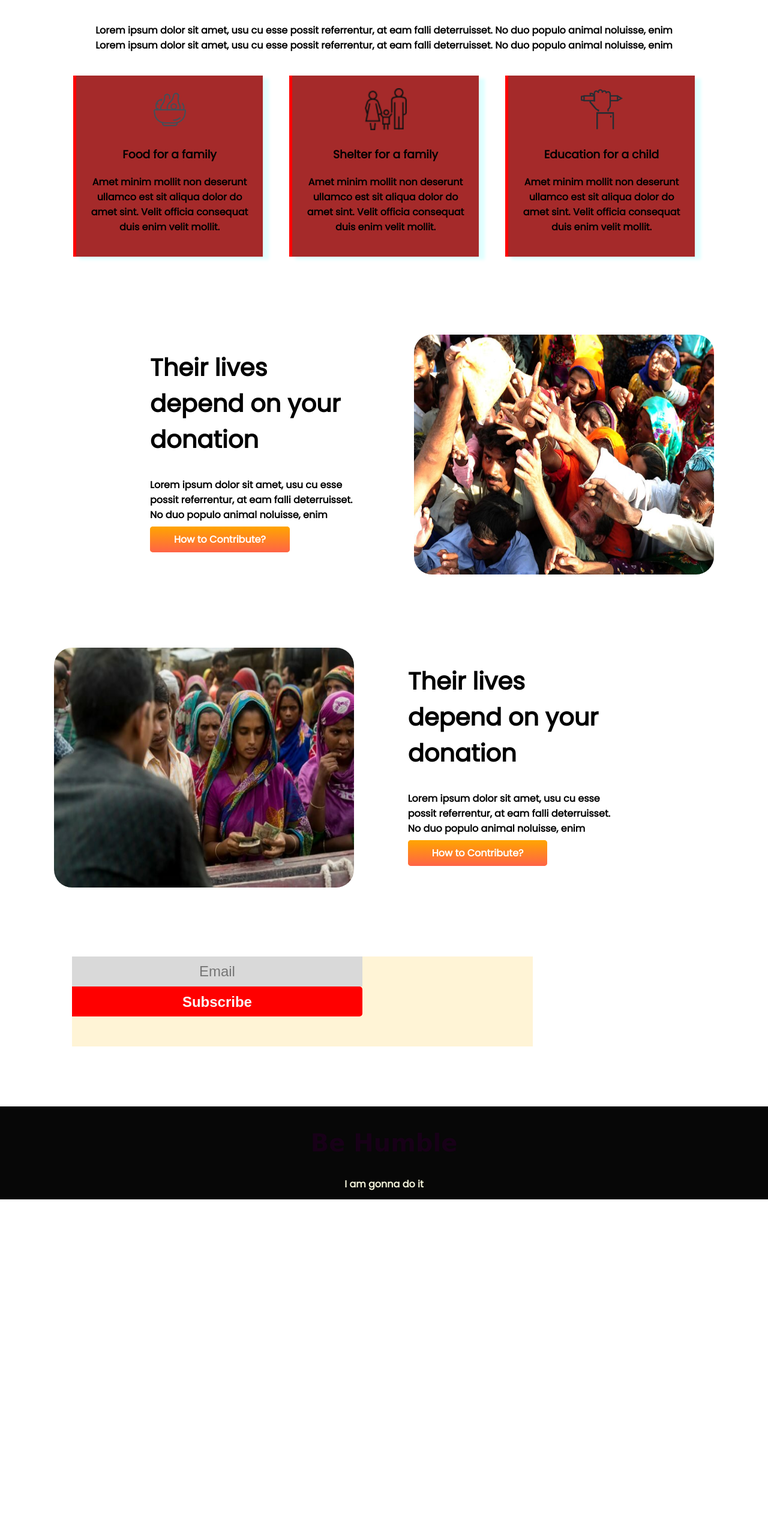
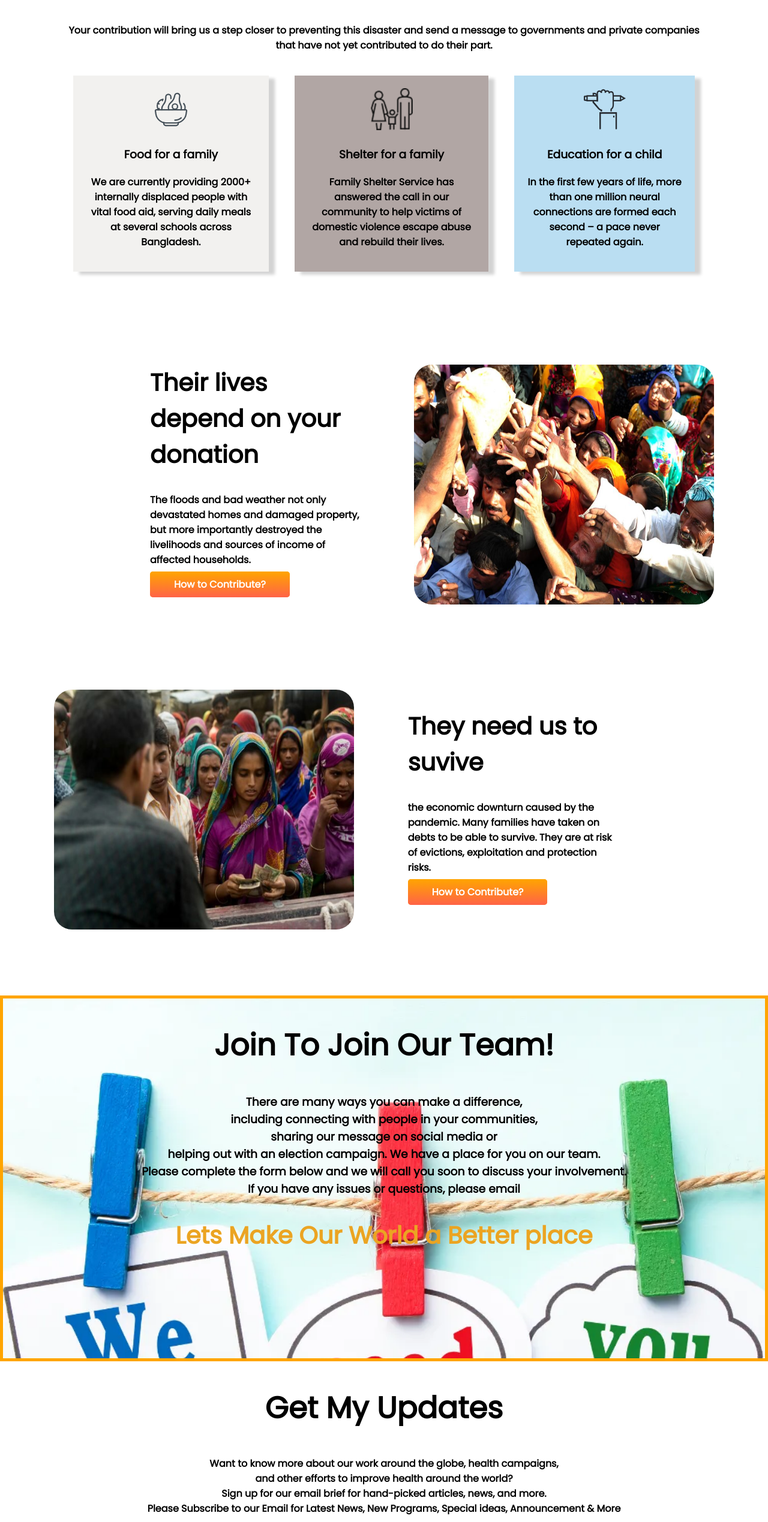
Before and after one commit to d3v-tushar/assignment-donate-today, a plain HTML site: page index.html in a window 1280 px wide. Shown: the part 1783-4321 px from the top of the page at 60% size. Before the commit the page ends 3783 px from the top, so only its background shows below. Drawn offline with Linux system fonts and the light colour scheme; a web font is replaced by a local one.

Commit message:
final submission

```diff
--- a/index.html
+++ b/index.html
@@ -63,36 +63,28 @@
     <section class="donate-plan">
         <div donate-plan-txt>
             <h1>Our Donate Plan</h1>
-            <p>Lorem ipsum dolor sit amet, usu cu esse possit referrentur, at eam falli
-                deterruisset. No duo populo animal noluisse, enim <br>
-                Lorem ipsum dolor sit amet, usu cu esse possit referrentur, at eam falli
-                deterruisset. No duo populo animal noluisse, enim</p>
+            <p>Your contribution will bring us a step closer to preventing this disaster and send a message to
+                governments and private companies <br> that have not yet contributed to do their part.</p>
         </div>
 
         <div class="donate-items">
-            <div>
+            <div id="box-color1">
                 <img src="icons/icon8.svg" alt="">
                 <h3>Food for a family</h3>
-                <p>Amet minim mollit non deserunt
-                    ullamco est sit aliqua dolor do amet
-                    sint. Velit officia consequat duis enim
-                    velit mollit.</p>
+                <p>We are currently providing 2000+ internally displaced people with
+                    vital food aid, serving daily meals at several schools across Bangladesh.</p>
             </div>
-            <div>
+            <div id="box-color2">
                 <img src="icons/shelter.png" alt="">
                 <h3>Shelter for a family</h3>
-                <p>Amet minim mollit non deserunt
-                    ullamco est sit aliqua dolor do amet
-                    sint. Velit officia consequat duis enim
-                    velit mollit.</p>
+                <p>Family Shelter Service has answered the call in our community to help victims of domestic violence
+                    escape abuse and rebuild their lives. </p>
             </div>
-            <div>
+            <div id="box-color3">
                 <img src="icons/icon5.svg" alt="">
                 <h3>Education for a child</h3>
-                <p>Amet minim mollit non deserunt
-                    ullamco est sit aliqua dolor do amet
-                    sint. Velit officia consequat duis enim
-                    velit mollit.</p>
+                <p>In the first few years of life, more than one million neural connections are formed each second – a
+                    pace never repeated again. </p>
             </div>
 
         </div>
@@ -102,9 +94,8 @@
     <section class="flexible-container">
         <div class="context1">
             <h2>Their lives depend on your donation</h2>
-            <p>Lorem ipsum dolor sit amet, usu cu esse possit
-                referrentur, at eam falli deterruisset. No duo populo
-                animal noluisse, enim</p>
+            <p>The floods and bad weather not only devastated homes and damaged property, but more importantly destroyed
+                the livelihoods and sources of income of affected households.</p>
             <div class="button-pos">
                 <a class="link-button" target="_blank" href="www.facebook.com/alex.ornob">How to Contribute?</a>
             </div>
@@ -117,20 +108,46 @@
     <section class="flexible-container">
         <div class="half-width"><img src="images/donation1.jpg" alt=""></div>
         <div class="context2">
-            <h2>Their lives depend on your donation</h2>
-            <p>Lorem ipsum dolor sit amet, usu cu esse possit
-                referrentur, at eam falli deterruisset. No duo populo
-                animal noluisse, enim</p>
+            <h2>They need us
+                to suvive</h2>
+            <p>the economic downturn caused by the pandemic. Many families have taken on debts to be able to survive.
+                They are at risk of evictions, exploitation and protection risks.</p>
             <div class="button-pos">
                 <a class="link-button" target="_blank" href="www.facebook.com/alex.ornob">How to Contribute?</a>
             </div>
 
         </div>
     </section>
-    <div class="newsletter-email">
-        <div class="email-continer"></div>
-        <input type="email" name="mail" placeholder="Email"><input type="submit" value="Subscribe">
-    </div>
+    <section id="join-us">
+        <h1>Join To Join Our Team!</h1>
+        <h3>
+            There are many ways you can make a difference, <br> including connecting with people in your
+            communities,<br> sharing
+            our message on social media or <br> helping out with an election campaign. We have a place for you on our
+            team. <br>
+
+            Please complete the form below and we will call you soon to discuss your involvement. <br>
+
+            If you have any issues or questions, please email</h3>
+        <h2 id="color-text">Lets Make Our World a Better place</h2>
+    </section>
+
+    <section id="update">
+        <div class="update-container">
+            <div>
+                <h1>Get My Updates</h1>
+                <p>Want to know more about our work around the globe, health campaigns, <br> and other efforts to
+                    improve health around the world? <br> Sign up for our email brief for hand-picked articles, news,
+                    and more. <br>
+                    Please Subscribe to our Email for Latest News, New Programs, Special ideas, Announcement & More</p>
+            </div>
+            <div class="newsletter-email">
+                <div class="email-continer"></div>
+                <input type="email" name="mail" placeholder="Email"><input type="submit" value="Subscribe">
+            </div>
+        </div>
+    </section>
+
 </body>
 <footer>
     <div class="foot">
--- a/style.css
+++ b/style.css
@@ -91,9 +91,20 @@ section {
 .donate-items div {
     margin: 2%;
     padding: 2%;
-    border-left: 5px solid red;
-    background-color: brown;
-    box-shadow: 10px 5px 5px lightcyan;
+    box-shadow: 10px 5px 5px;
+    box-shadow: 10px 5px 5px lightgray;
+}
+
+#box-color1 {
+    background-color: #f2f1ef;
+}
+
+#box-color2 {
+    background-color: #b1a6a4;
+}
+
+#box-color3 {
+    background-color: #badef2;
 }
 
 .donate-plan p {
@@ -274,8 +285,8 @@ footer {
 }
 
 .newsletter-email {
-    width: 60%;
-    margin: 90px 0px 100px 120px;
+    width: 85%;
+    margin: 90px 120px 100px 120px;
     height: 150px;
     justify-content: center;
     background-color: #fff4d6;
@@ -311,3 +322,28 @@ input[type=submit] {
     font-weight: 600;
     border-radius: 0px 5px 5px 0;
 }
+
+.updates-container {
+    display: flex;
+    margin-bottom: 100px;
+    margin-top: 100px;
+}
+
+#update {
+    text-align: center;
+    margin-top: 50px 0px;
+}
+
+#join-us {
+    text-align: center;
+    background-image: url(images/join\ us.webp);
+    background-repeat: no-repeat;
+    background-size: cover;
+    height: 600px;
+    border: 5px solid orange;
+}
+
+#color-text {
+    color: rgb(235, 164, 34);
+    text-shadow: #3f3e3f;
+}
```
Also changed, not shown: New Text Document.txt (deleted), images/join us.webp (added).
